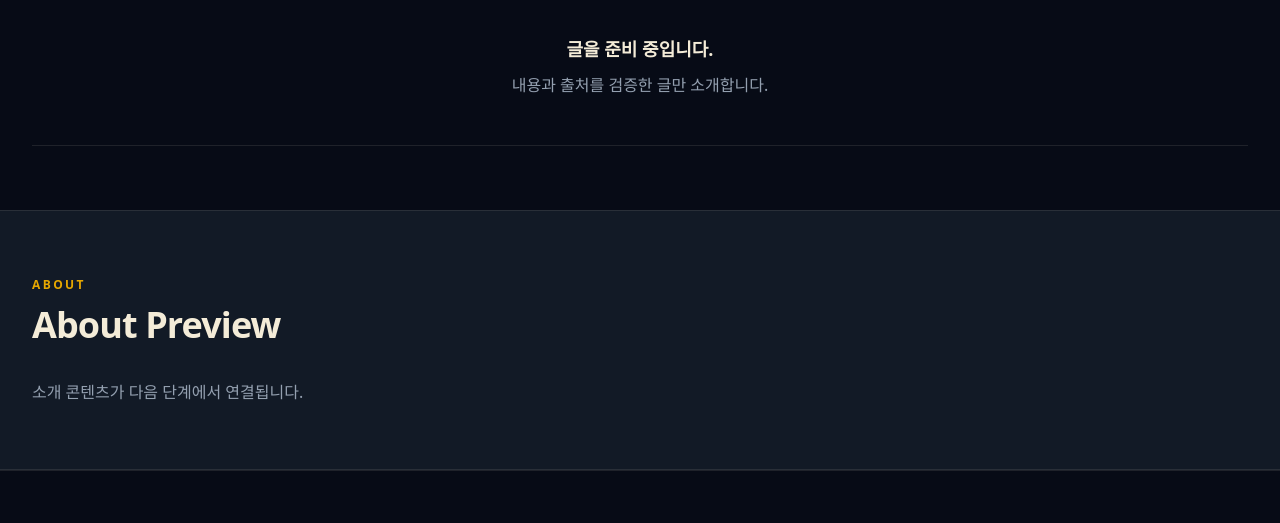
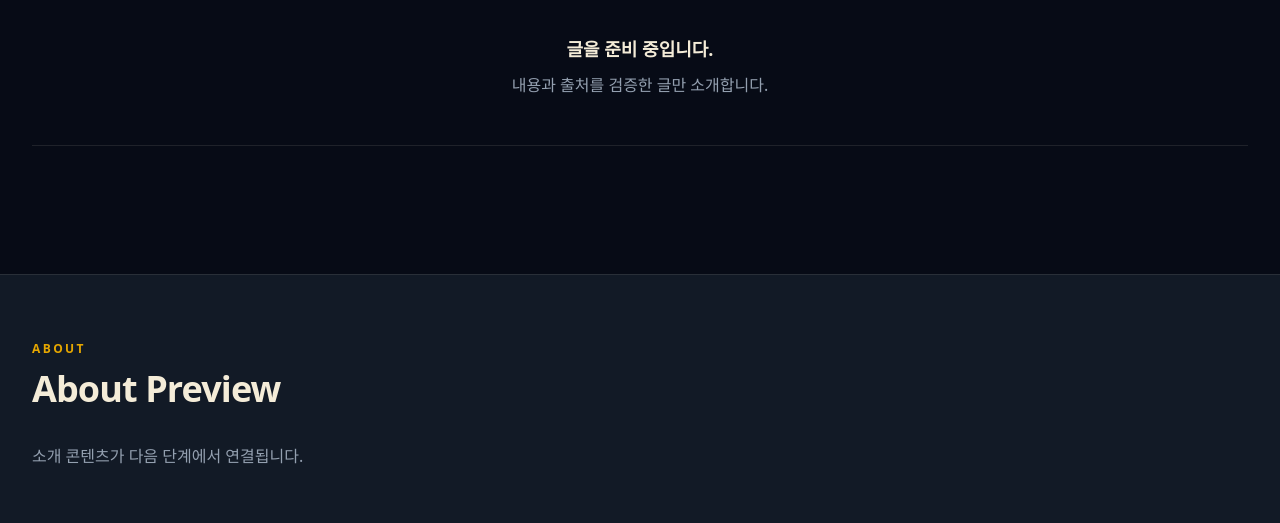
Before and after one commit to cheezcyj/cheezcyj.github.io, an Astro site: page / in a window 1280 px wide. Shown: the part 2106-2629 px from the top of the page. Built offline with nearby package versions, Linux system fonts and the light colour scheme; Astro itself is replaced by a stand-in of ours.

Commit message:
개선: 메인 Posts와 About 사이 여백 확대

```diff
--- a/src/pages/index.astro
+++ b/src/pages/index.astro
@@ -130,7 +130,7 @@ const contentSections = [
       }
       <section
         id="about"
-        class="section-shell scroll-mt-20 border-y border-site-border bg-site-navy-deep/40"
+        class="section-shell mt-12 scroll-mt-20 border-y border-site-border bg-site-navy-deep/40 sm:mt-16"
         aria-labelledby="about-title"
       >
         <div class="site-container">
```
